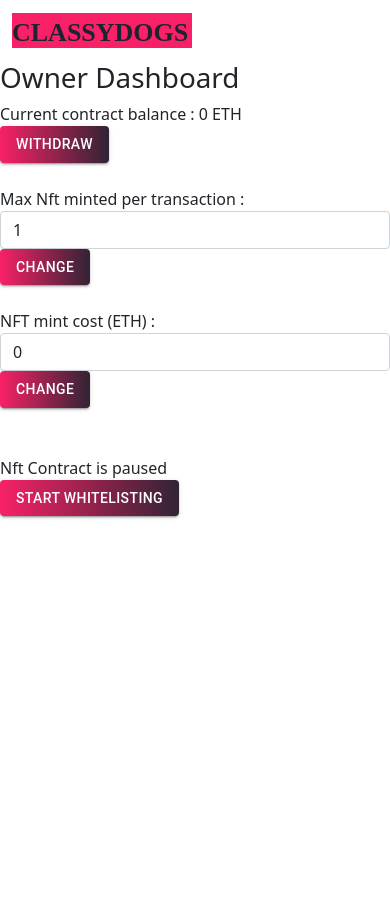
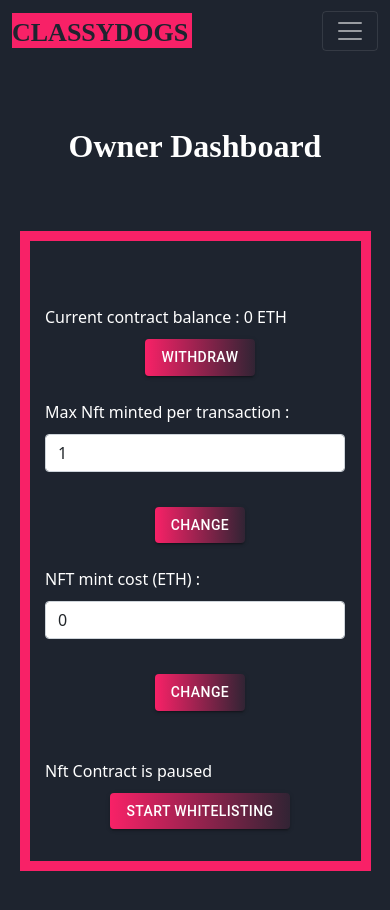
Before and after one commit to filipmariania/NFT-ClassyDogs-Project, a React (Create React App) app in the folder front-end/: page /owner-dashboard in a window 390 px wide. Shown: the top 910 px of the page. Before the commit the page ends 844 px from the top, so only its background shows below. Built offline with nearby package versions, Linux system fonts and the light colour scheme; what web3modal would draw is missing.

Commit message:
Update styles.css

```diff
--- a/front-end/src/assets/css/styles.css
+++ b/front-end/src/assets/css/styles.css
@@ -1,17 +1,9 @@
 .home {
     background-color: #1e242f;
     position: absolute;
-    width: 100%;
+    width: 100vw;
     height: auto;
     background-size: cover;
-    padding-top: 1rem;
-}
-
-@media (max-width: 48em) {
-    .home {
-        width: 100%;
-        background-size: cover;
-    }
 }
 
 .home-container-text {
@@ -43,6 +35,13 @@
     font-family: sans serif;
     font-weight: 700;
     font-size: 26px;
+}
+
+@media (max-width: 48em) {
+    .home {
+        width: auto;
+        height: auto;
+    }
 }
 
 /* header */
@@ -82,65 +81,6 @@
         flex-direction: column-reverse;
         width: 100%;
     }
-}
-
-
-/* roadmap */
-
-.roadmap {
-    margin-top: 20px;
-    margin-bottom: 4rem;
-    color: white;
-}
-
-.roadmap h4 {
-    font-size: 44px;
-    font-weight: 600;
-    font-family: "Akaya Telivigala", cursive;
-    color: #fff;
-    text-transform: capitalize;
-}
-
-.roadmap span {
-    color: #f82167;
-    font-weight: bold;
-    font-size: 26px;
-    font-family: "Akaya Telivigala", cursive;
-}
-
-.roadmap p {
-    border-top: 2px dashed;
-    border-color: #f82167 !important;
-    margin: 0;
-    padding: 30px;
-}
-
-.roadmap p:nth-child(even) {
-    border-left: 2px dashed;
-    border-bottom-left-radius: 30px;
-    border-top-left-radius: 30px;
-    margin-right: 30px;
-    padding-right: 0;
-}
-
-.roadmap p:nth-child(odd) {
-    border-right: 2px dashed;
-    border-bottom-right-radius: 30px;
-    border-top-right-radius: 30px;
-    margin-left: 30px;
-    padding-left: 0;
-}
-
-.roadmap p:first-child {
-    margin-top: 20px;
-    border-top: 0;
-    border-top-right-radius: 0;
-    border-top-left-radius: 0;
-}
-
-.roadmap p:first-child {
-    border-bottom-right-radius: 0;
-    border-bottom-left-radius: 0;
 }
 
 /* Mint section */
@@ -189,6 +129,20 @@
     margin-bottom: 2rem;
     text-align: center;
     text-transform: capitalize;
+}
+
+@media (max-width: 64em) {
+    .mint-container {
+        width: 80%;
+        min-height: 70vh;
+    }
+}
+
+@media (max-width: 48em) {
+    .mint-container {
+        width: 80%;
+        min-height: 75vh;
+    }
 }
 
 /* Countdown component */
@@ -257,22 +211,62 @@
     }
 }
 
-@media (max-width: 650px) {
-    .menu {
-        gap: 0.8rem;
-    }
+/* roadmap */
 
-    .countdown h1 {
-        font-size: 1rem;
-    }
+.roadmap {
+    margin-top: 20px;
+    margin-bottom: 4rem;
+    color: white;
+}
 
-    .countdown p {
-        font-size: 0.8rem;
-    }
+.roadmap h4 {
+    font-size: 44px;
+    font-weight: 600;
+    font-family: "Akaya Telivigala", cursive;
+    color: #fff;
+    text-transform: capitalize;
+}
 
-    .clock-item {
-        width: 10px;
-    }
+.roadmap span {
+    color: #f82167;
+    font-weight: bold;
+    font-size: 26px;
+    font-family: "Akaya Telivigala", cursive;
+}
+
+.roadmap p {
+    border-top: 2px dashed;
+    border-color: #f82167 !important;
+    margin: 0;
+    padding: 30px;
+}
+
+.roadmap p:nth-child(even) {
+    border-left: 2px dashed;
+    border-bottom-left-radius: 30px;
+    border-top-left-radius: 30px;
+    margin-right: 30px;
+    padding-right: 0;
+}
+
+.roadmap p:nth-child(odd) {
+    border-right: 2px dashed;
+    border-bottom-right-radius: 30px;
+    border-top-right-radius: 30px;
+    margin-left: 30px;
+    padding-left: 0;
+}
+
+.roadmap p:first-child {
+    margin-top: 20px;
+    border-top: 0;
+    border-top-right-radius: 0;
+    border-top-left-radius: 0;
+}
+
+.roadmap p:first-child {
+    border-bottom-right-radius: 0;
+    border-bottom-left-radius: 0;
 }
 
 /* Footer */
@@ -366,32 +360,219 @@
     margin-inline: 10px;
 }
 
-@media screen and (max-width: 850px) {
-    .footer-heading h1 {
-        font-size: 44px;
-        line-height: 50px;
+.dashboard {
+    background-color: #1e242f;
+    position: absolute;
+    width: 100vw;
+    height: auto;
+    background-size: cover;
+    padding-bottom: 50px;
+}
+
+
+.dashboard-section {
+    width: 100%;
+    position: relative;
+    color: white;
+    text-align: center;
+}
+
+.dashboard-container {
+    width: 50%;
+    margin: 0 auto;
+    border: solid;
+    border-color: #f82167;
+    border-width: 10px;
+    display: flex;
+    flex-direction: column;
+    justify-content: center;
+    align-items: center;
+}
+
+.dashboard-content {
+    display: "grid";
+    justify-content: center;
+    align-items: center;
+    text-align: left;
+    padding-top: 4rem;
+    padding-left: 20%;
+    padding-bottom: 2rem;
+    color: #fff;
+}
+
+.dashboard-section h1 {
+    font-family: "Akaya Telivigala", cursive;
+    font-size: 44px;
+    font-weight: 600;
+    text-transform: capitalize;
+    margin: 1rem 0;
+    text-align: center;
+    padding: 50px;
+}
+
+
+.dashboard-container p {
+    font-size: 1.4rem;
+    margin-bottom: 2rem;
+    text-align: center;
+    text-transform: capitalize;
+}
+
+.dashboard-row {
+    display: flex;
+    width: 700px;
+}
+
+.dashboard-left {
+    width: 400px;
+}
+
+.dashboard-left label {
+    padding-bottom: 10px;
+}
+
+.dashboard-button {
+    padding-top: 30px;
+    padding-left: 10px;
+}
+
+.dashboard-button-up {
+    padding-top: 0px;
+    padding-left: 10px;
+}
+
+@media (max-width: 1200px) {
+    .dashboard {
+        width: 100vw;
+        height: auto;
+    }
+
+    .dashboard-container {
+        width: 65%;
+        min-height: 75vh;
+    }
+
+    .dashboard-content {
+        padding-left: 240px;
+    }
+
+    .dashboard-left {
+        width: 280px;
+    }
+
+    .dashboard-button {
+        padding-top: 35px;
+        padding-left: 10px;
+    }
+
+    .dashboard-button-up {
+        padding-top: 0px;
+        padding-left: 10px;
+    }
+
+}
+
+@media (max-width: 964px) {
+    .dashboard {
+        width: auto;
+        height: auto;
+    }
+
+    .dashboard-container {
+        width: 65%;
+        min-height: 75vh;
+    }
+
+    .dashboard-content {
+        padding-left: 240px;
+    }
+
+    .dashboard-left {
+        width: 280px;
+    }
+
+    .dashboard-button {
+        padding-top: 35px;
+        padding-left: 10px;
+    }
+
+    .dashboard-button-up {
+        padding-top: 0px;
+        padding-left: 10px;
+    }
+
+}
+
+@media (max-width: 768px) {
+    .dashboard {
+        width: auto;
+        height: auto;
+    }
+
+    .dashboard-container {
+        width: 65%;
+        min-height: 75vh;
+    }
+
+    .dashboard-content {
+        padding-left: 240px;
+    }
+
+    .dashboard-left {
+        width: 280px;
+    }
+
+    .dashboard-button {
+        padding-top: 35px;
+        padding-left: 10px;
+    }
+
+    .dashboard-button-up {
+        padding-top: 0px;
+        padding-left: 10px;
+    }
+
+}
+
+@media (max-width: 570px) {
+
+    .dashboard {
+        width: 100vw;
+        height: auto;
+    }
+
+    .dashboard-section h1 {
+        font-size: 32px;
+    }
+
+    .dashboard-container {
+        width: 90%;
+        min-height: 70vh;
+    }
+
+    .dashboard-content {
+        padding-left: 0;
+
+    }
+
+    .dashboard-row {
+        flex-direction: column;
+        width: 300px;
+    }
+
+    .dashboard-left {
+        width: 300px;
+    }
+
+    .dashboard-button {
+        justify-content: center;
+        align-items: center;
+        text-align: center;
+    }
+
+    .dashboard-button-up {
+        justify-content: center;
+        align-items: center;
+        text-align: center;
     }
 }
-
-@media screen and (max-width: 550px) {
-    .footer-heading h1 {
-        font-size: 34px;
-        line-height: 42px;
-    }
-
-    .footer-links div {
-        margin: 1rem 0;
-    }
-
-    .footer-btn p {
-        font-size: 14px;
-        line-height: 20px;
-    }
-}
-
-@media screen and (max-width: 400px) {
-    .footer-heading h1 {
-        font-size: 27px;
-        line-height: 38px;
-    }
-}
```
